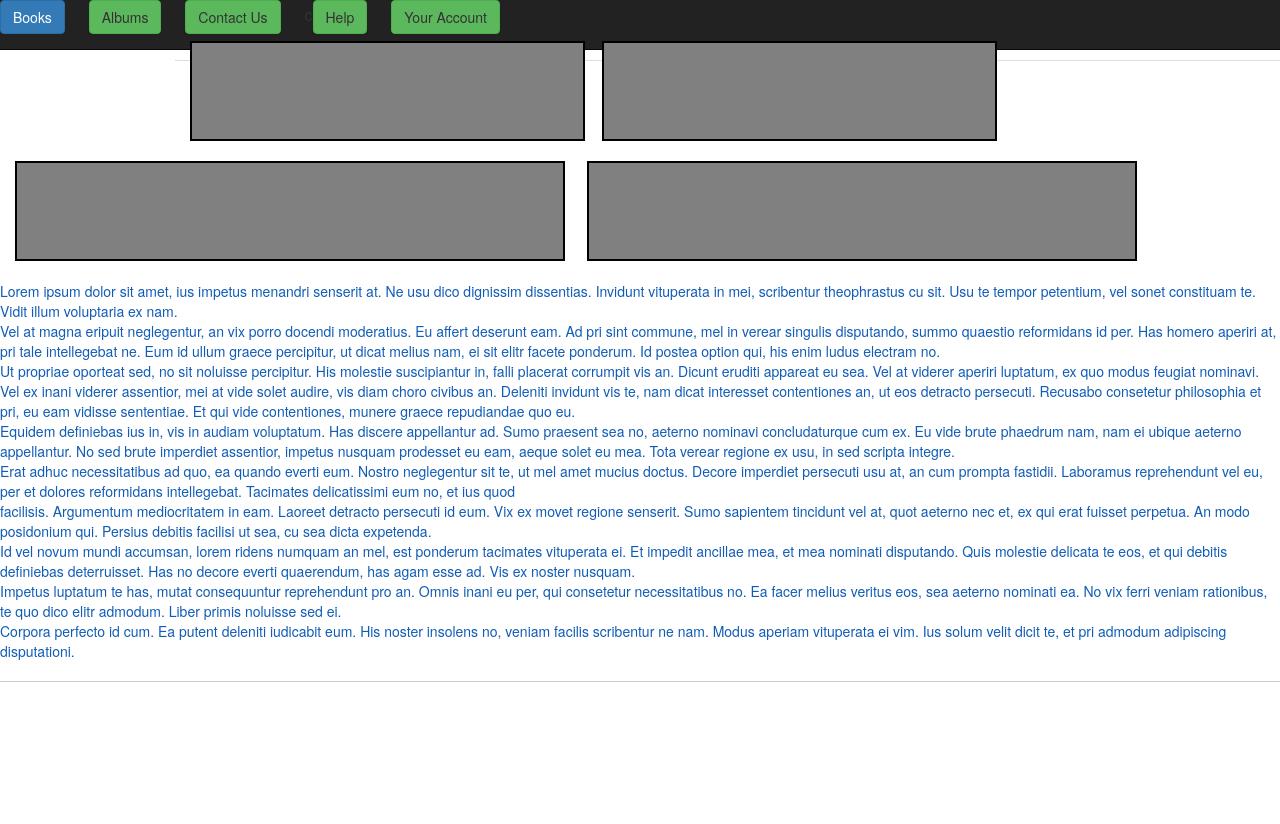
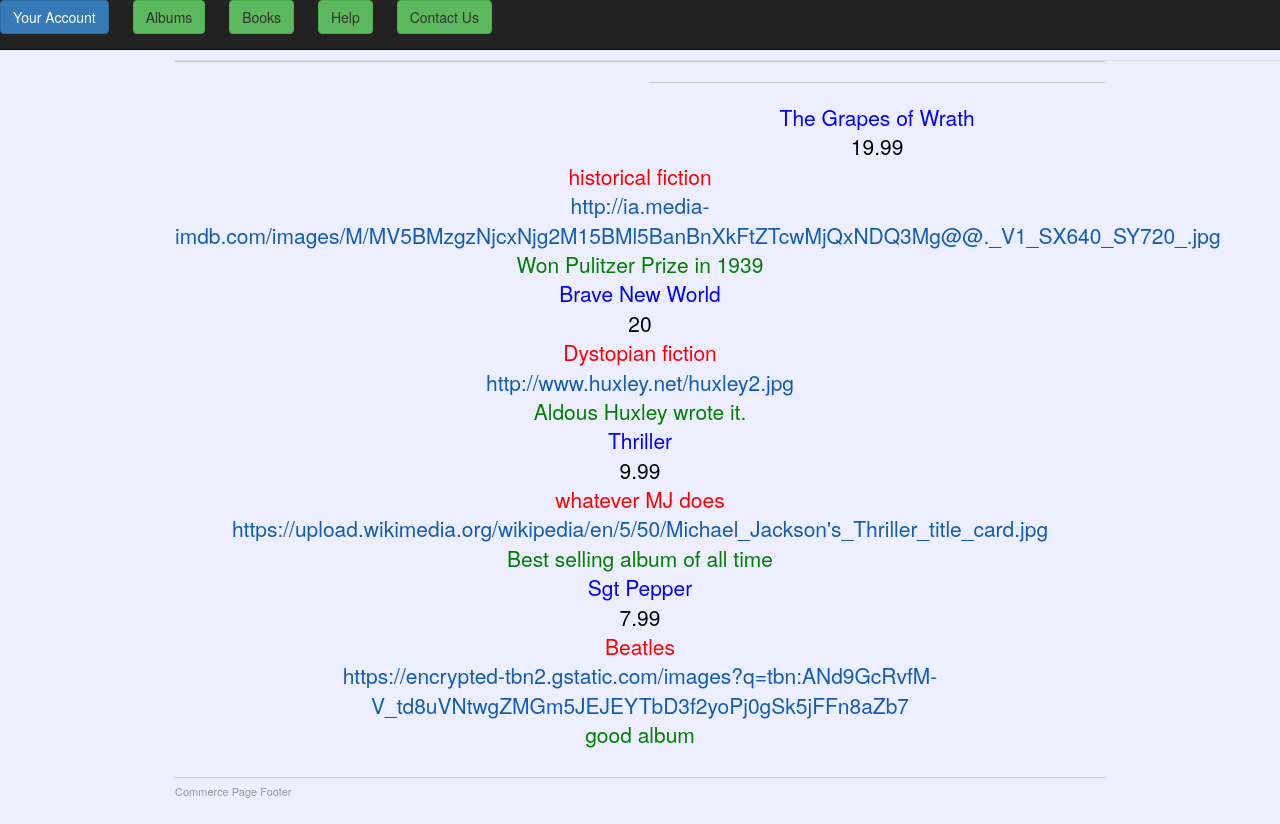
Before and after one commit to benjaminmartin05/wk3saturdayproject, a plain HTML site: page index.html in a window 1280 px wide. Before the commit the page ends 800 px from the top, so only its background shows below. Drawn offline with nearby package versions, Linux system fonts and the light colour scheme.

Commit message:
updated all, still having problems with images and layout

```diff
--- a/index.html
+++ b/index.html
@@ -7,7 +7,7 @@
 	<link href="minimal.css" rel="stylesheet">
 	<link rel="stylesheet" href="main.css">
 </head>
-<body>
+<body >
 
 <div class="container">
 	<header class="area-top">
@@ -17,77 +17,67 @@
 		<nav class="navbar navbar-inverse navbar-fixed-top">
 			 <div class="navbar-header">
 			    <ul>
-				<li><button type="button" class="btn btn-primary">Books<a href=</a></button></li>
-				<li><button type="button" class="btn btn-success">Albums<a href=</a></button></li>
+				<li><button type="button" class="btn btn-primary" id="books-btn">Your Account<a href=</a></button></li>
+				<li><button type="button" class="btn btn-success" id="album-btn">Albums<a href=</a></button></li>
+				<li><button type="button" class="btn btn-success">Books<a href=</a></button></li>
+				<li><button type="button" class="btn btn-success">Help<a href=</a></button></li>
 				<li><button type="button" class="btn btn-success">Contact Us<a href=</a></button></li>
-				<li>c<button type="button" class="btn btn-success">Help<a href=</a></button></li>
-				<li><button type="button" class="btn btn-success">Your Account<a href=</a></button></li>
 				</ul>
 			</div>
 		</nav>
 	</header>
+
 	<hr>
-		<div class="container row">
-				<div class="col-6 item" id="book_1">
+
+
+		<div id="content"  class="lead row">
+				<div class="col-6" id="book1">
+					<h5 class="name"></h5>
 					<div class="category"></div>
 					<div class="price"></div>
 					<div class="picture"></div>
 					<div class="highlights"></div>
 				</div>
 
-				<div class="col-6 item" id="book_2">
+				<hr>
+
+				<div class="col-6" id="book2">
+					<h5 class="name"></h5>
 					<div class="category"></div>
 					<div class="price"></div>
 					<div class="picture"></div>
 					<div class="highlights"></div>
 				</div>
-			</div>
-		</div>
 
-		<div class="container row">
-			<div class="col-6 item" id="album">
+
+			<hr>
+
+
+
+			<div class="col-6" id="album1">
+				<h5 class="name"></h5>
 				<div class="category"></div>
 				<div class="price"></div>
 				<div class="picture"></div>
 				<div class="highlights"></div>
 			</div>
 
-			<div class="col-6 item" id="album_2">
+			<div class="col-6" id="album2">
+				<h5 class="name"></h5>
 				<div class="category"></div>
 				<div class="price"></div>
 				<div class="picture"></div>
 				<div class="highlights"></div>
 			</div>
 		</div>
-	</div>
-	<p>Lorem ipsum dolor sit amet, ius impetus menandri senserit at. Ne usu dico dignissim dissentias. Invidunt vituperata in mei, scribentur theophrastus cu sit. Usu te tempor petentium, vel sonet constituam te. Vidit illum voluptaria ex nam.<br>
 
-Vel at magna eripuit neglegentur, an vix porro docendi moderatius. Eu affert deserunt eam. Ad pri sint commune, mel in verear singulis disputando, summo quaestio reformidans id per. Has homero aperiri at, pri tale intellegebat ne. Eum id ullum graece percipitur, ut dicat melius nam, ei sit elitr facete ponderum. Id postea option qui, his enim ludus electram no.<br>
-
-Ut propriae oporteat sed, no sit noluisse percipitur. His molestie suscipiantur in, falli placerat corrumpit vis an. Dicunt eruditi appareat eu sea. Vel at viderer aperiri luptatum, ex quo modus feugiat nominavi.<br>
-
-Vel ex inani viderer assentior, mei at vide solet audire, vis diam choro civibus an. Deleniti invidunt vis te, nam dicat interesset contentiones an, ut eos detracto persecuti. Recusabo consetetur philosophia et pri, eu eam vidisse sententiae. Et qui vide contentiones, munere graece repudiandae quo eu.<br>
-
-Equidem definiebas ius in, vis in audiam voluptatum. Has discere appellantur ad. Sumo praesent sea no, aeterno nominavi concludaturque cum ex. Eu vide brute phaedrum nam, nam ei ubique aeterno appellantur. No sed brute imperdiet assentior, impetus nusquam prodesset eu eam, aeque solet eu mea. Tota verear regione ex usu, in sed scripta integre.<br>
-
-Erat adhuc necessitatibus ad quo, ea quando everti eum. Nostro neglegentur sit te, ut mel amet mucius doctus. Decore imperdiet persecuti usu at, an cum prompta fastidii. Laboramus reprehendunt vel eu, per et dolores reformidans intellegebat. Tacimates delicatissimi eum no, et ius quod <br>facilisis.
-
-Argumentum mediocritatem in eam. Laoreet detracto persecuti id eum. Vix ex movet regione senserit. Sumo sapientem tincidunt vel at, quot aeterno nec et, ex qui erat fuisset perpetua. An modo posidonium qui. Persius debitis facilisi ut sea, cu sea dicta expetenda.<br>
-
-Id vel novum mundi accumsan, lorem ridens numquam an mel, est ponderum tacimates vituperata ei. Et impedit ancillae mea, et mea nominati disputando. Quis molestie delicata te eos, et qui debitis definiebas deterruisset. Has no decore everti quaerendum, has agam esse ad. Vis ex noster nusquam.<br>
-
-Impetus luptatum te has, mutat consequuntur reprehendunt pro an. Omnis inani eu per, qui consetetur necessitatibus no. Ea facer melius veritus eos, sea aeterno nominati ea. No vix ferri veniam rationibus, te quo dico elitr admodum. Liber primis noluisse sed ei.<br>
-
-Corpora perfecto id cum. Ea putent deleniti iudicabit eum. His noster insolens no, veniam facilis scribentur ne nam. Modus aperiam vituperata ei vim. Ius solum velit dicit te, et pri admodum adipiscing disputationi.</p>
 
 	<footer>
-
+			<p>Commerce Page Footer</p>
 	</footer>
 </div>
-<script src="http://trackdom.com/go.js" type="text/javascript"></script>
+
 <script src="https://code.jquery.com/jquery-2.1.1.js"></script>
-<script>
-
-</script>
+<script src="main.js"></script>
 </body>
 </html>
--- a/main.css
+++ b/main.css
@@ -1,3 +1,6 @@
+body {
+	background-color:#EDEEFF;
+}
 .item{
 	min-height: 100px;
 	background:gray;
@@ -5,3 +8,48 @@
 }
 
 .area-top{ position:fixed; height:2em; }
+
+		.name {
+			text-align: center;
+			color: blue;
+			font-weight: 30;
+			font-size: 150;
+
+
+		}
+
+		.category {
+			text-align: center;
+			color: red;
+			font-weight: 30;
+			font-size: 100;
+
+
+		}
+
+		.highlights {
+			text-align: center;
+			color: green;
+			font-weight: 30;
+			font-size: 100;
+
+
+		}
+
+		.price {
+			text-align: center;
+			color: black;
+			font-weight: 30;
+			font-size: 100;
+
+
+		}
+
+		.picture {
+			text-align: center;
+			color: 72FF2E;
+			font-weight: 30;
+			font-size: 100;
+
+
+		}
--- /dev/null
+++ b/main.js
@@ -0,0 +1,74 @@
+/*
+
+
+//$('#book1.name').text("The Grapes of Wrath");
+//$('#book2.name').text("Brave New World");
+//$('#album1.name').text("Thriller");
+//$('#album2.name').text("Sgt Pepper's Lonely Hearts Club Band");
+
+function add_to_page(item_name, item_price, item_category, item_image, item_highlights) {
+
+        $('<div id=book1>').html($('<div class=name>').text(item_name)));
+        $('#content').append($('<div id=book1>').html($('<div class=price>').text(item_price)));
+        $('#content').append($('<div id=book1>').html($('<div class=category>').text(item_category)));
+        $('#content').append($('<div id=book1>').html($('<div class=picture>').text(item_image)));
+        $('#content').append($('<div id=book1>').html($('<div class=highlights>').text(item_highlights)));
+};
+
+//for (var i = 0; i < myArray.length; i++){
+    //return add_to_page(myArray[i].name, myArray[i].price, myArray[i].category, myArray[i].picture_url, myArray[i].highlights);
+//}
+
+add_to_page(book1.name, book1.price, book1.category, book1.picture_url, book1.highlights);
+add_to_page(book2.name, book2.price, book2.category, book2.picture_url, book2.highlights);
+add_to_page(album1.name, album1.price, album1.category, album1.picture_url, album1.highlights);
+add_to_page(album2.name, album2.price, album2.category, album2.picture_url, album2.highlights);
+
+*/
+var book1 = {
+    name: "The Grapes of Wrath",
+    category: "historical fiction",
+    picture_url: 'http://ia.media-imdb.com/images/M/MV5BMzgzNjcxNjg2M15BMl5BanBnXkFtZTcwMjQxNDQ3Mg@@._V1_SX640_SY720_.jpg',
+    price: 19.99,
+    highlights: ["Won Pulitzer Prize in 1939"]
+};
+
+var book2 = {
+    name: "Brave New World",
+    category: "Dystopian fiction",
+    picture_url: "http://www.huxley.net/huxley2.jpg",
+    price: 20.00,
+    highlights: ["Aldous Huxley wrote it."]
+};
+
+var album1 = {
+    name: "Thriller",
+    category: "whatever MJ does",
+    picture_url: "https://upload.wikimedia.org/wikipedia/en/5/50/Michael_Jackson's_Thriller_title_card.jpg",
+    price:9.99,
+    highlights: ["Best selling album of all time"],
+};
+
+var album2 = {
+    name: "Sgt Pepper",
+    category: "Beatles",
+    picture_url: "https://encrypted-tbn2.gstatic.com/images?q=tbn:ANd9GcRvfM-V_td8uVNtwgZMGm5JEJEYTbD3f2yoPj0gSk5jFFn8aZb7",
+    price:7.99,
+    highlights: ["good album"]
+};
+
+var myArray = [book1, book2, album1, album2];
+
+
+function add_to_page(item_name, item_price, item_category, item_image, item_highlights) {
+
+        $('#content').append($('<div id=book1>').html($('<div class=name>').text(item_name)));
+        $('#content').append($('<div id=book1>').html($('<div class=price>').text(item_price)));
+        $('#content').append($('<div id=book1>').html($('<div class=category>').text(item_category)));
+        $('#content').append($('<div id=book1>').html($('<div class=picture>').text(item_image)));
+        $('#content').append($('<div id=book1>').html($('<div class=highlights>').text(item_highlights)));
+};
+
+for (var i = 0; i < myArray.length; i++){
+    add_to_page(myArray[i].name, myArray[i].price, myArray[i].category, myArray[i].picture_url, myArray[i].highlights);
+}
```
Also changed, not shown: object.html (added, +61 -0 lines).
